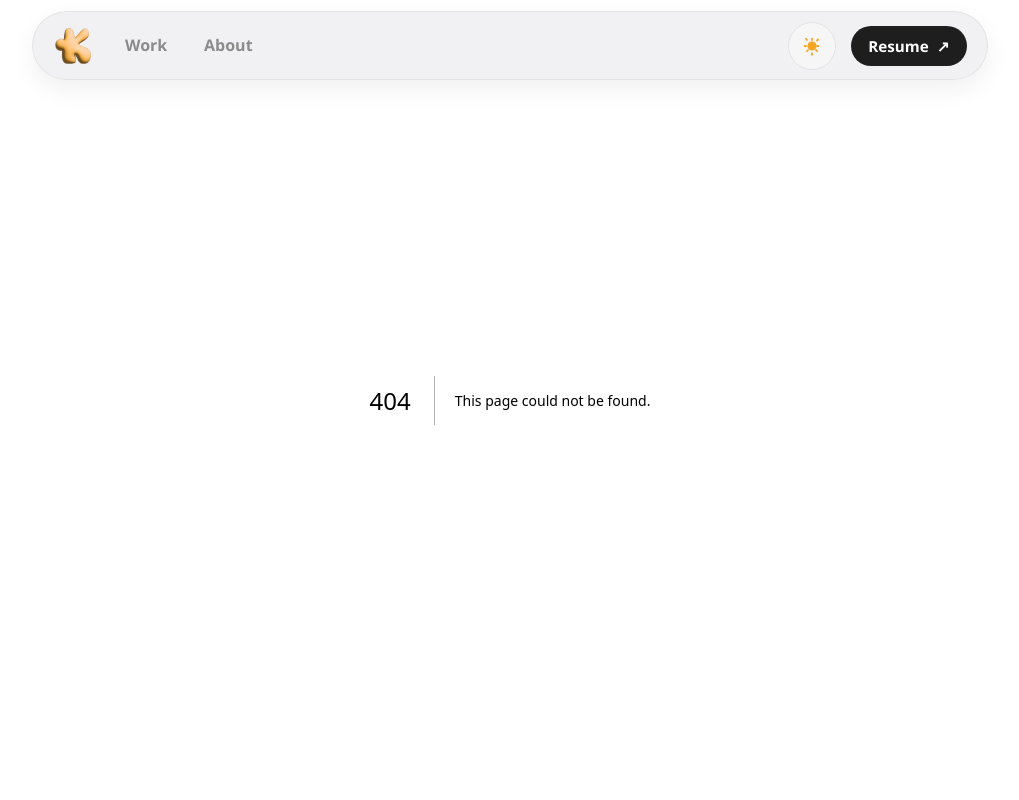
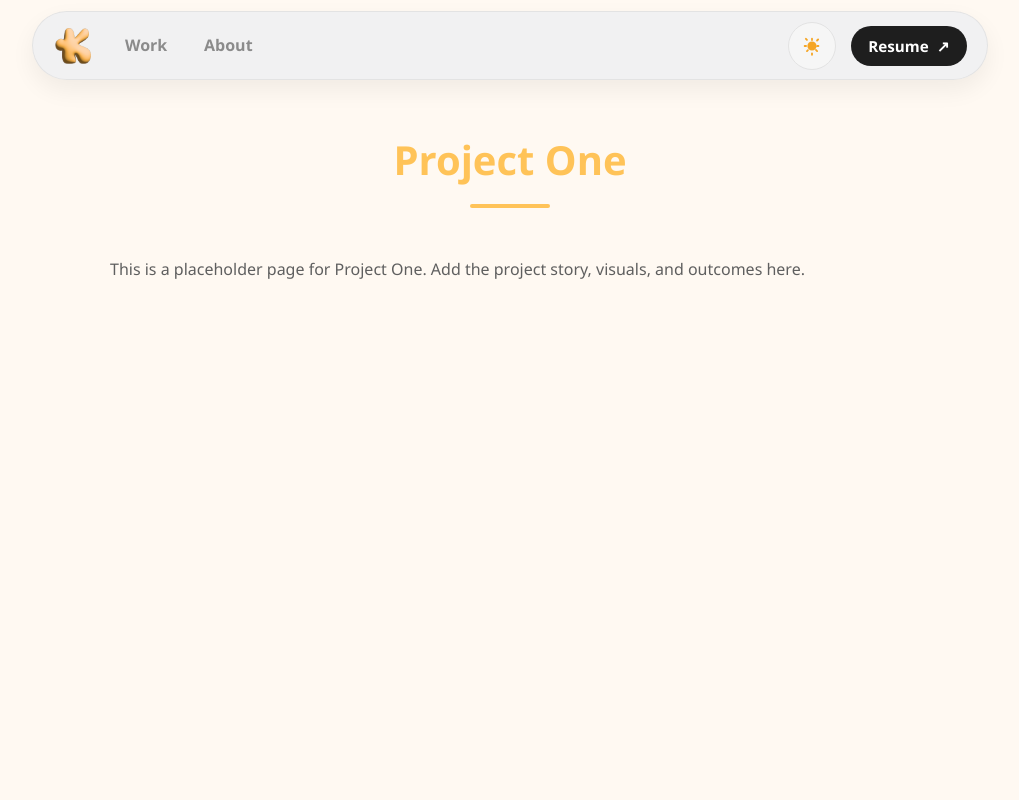
Before and after one commit to klaluo/Portfolio, a Next.js app: page /projects/project-1 in a window 1280 px wide. Before the commit this address had no page. Shown: the top 800 px of the page, without its empty margins (130-1149 px from the left). Built offline with nearby package versions, Linux system fonts and the light colour scheme; a web font is replaced by a local one.

Commit message:
feat: add project detail pages

```diff
--- /dev/null
+++ b/app/projects/project-1/page.jsx
@@ -0,0 +1,17 @@
+export default function ProjectOne() {
+    return (
+        <main className='main'>
+            <section className='section'>
+                <div className='container'>
+                    <h1 className='sectionTitle'>Project One</h1>
+                    <div className='sectionContent'>
+                        <p className='cardDescription'>
+                            This is a placeholder page for Project One. Add the
+                            project story, visuals, and outcomes here.
+                        </p>
+                    </div>
+                </div>
+            </section>
+        </main>
+    );
+}
```
Also changed, not shown: app/page.jsx (+6 -6 lines), app/projects/project-2/page.jsx (added, +17 -0 lines), app/projects/project-3/page.jsx (added, +17 -0 lines).
